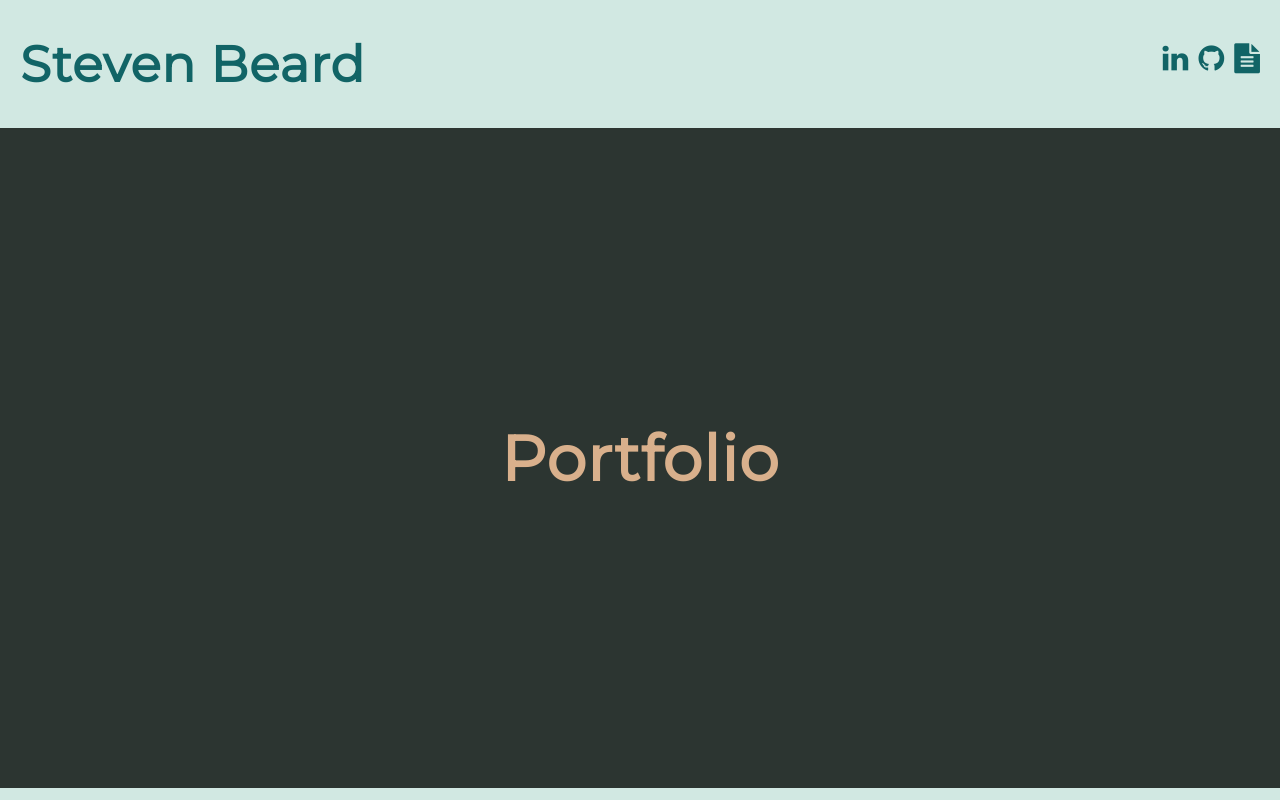
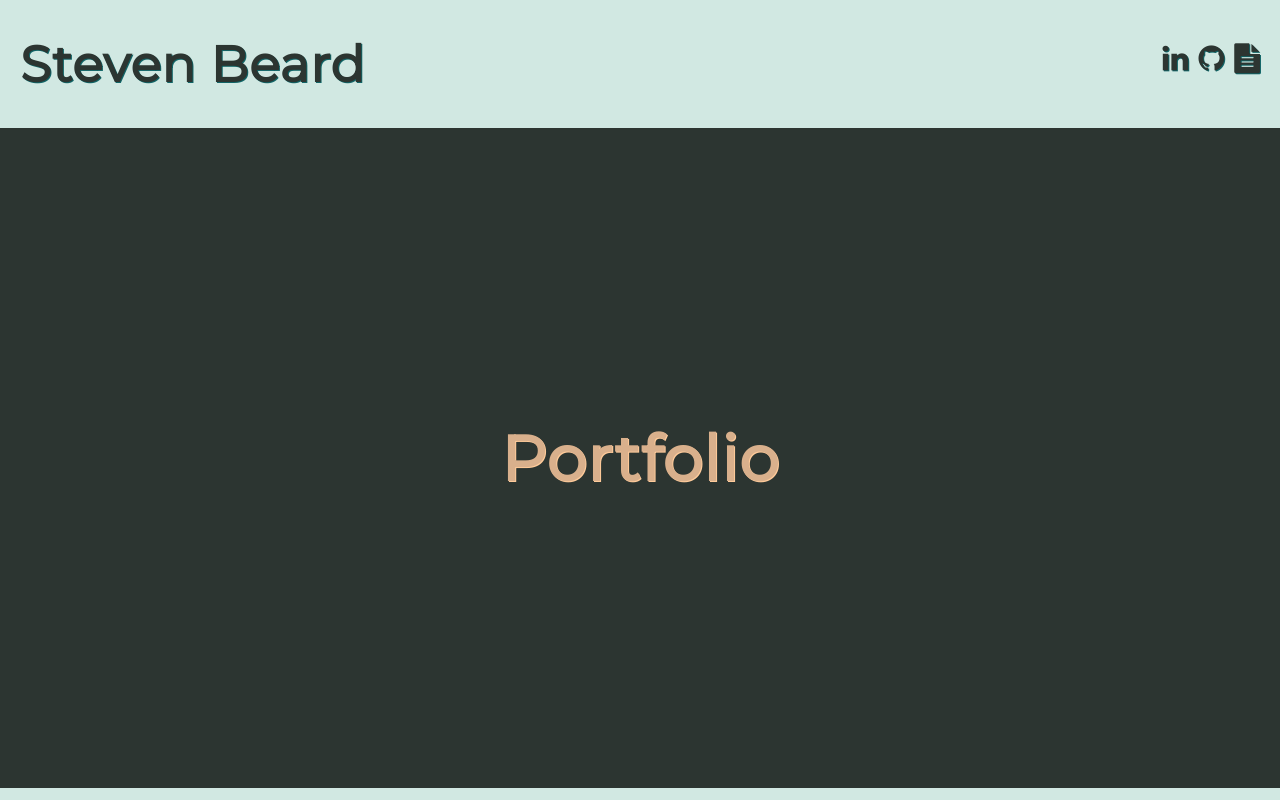
Before and after one commit to etacalpha/sb_portfolio, a plain HTML site: page index.html in a window 1280 px wide. Shown: the top 800 px of the page. Drawn offline with Linux system fonts and the light colour scheme.

Commit message:
changed styling

```diff
--- a/styles/main.css
+++ b/styles/main.css
@@ -18,11 +18,13 @@ body {
 }
 
 .color--blue {
-  color: var(--blue);
+  color: var(--gray);
+  text-shadow: 1px 1px var(--blue);
 }
 
 .color--tan {
   color: var(--tan);
+  text-shadow: 1px 1px var(--peach);
 }
 
 .color--peach {
```
Also changed, not shown: favicon.ico.
